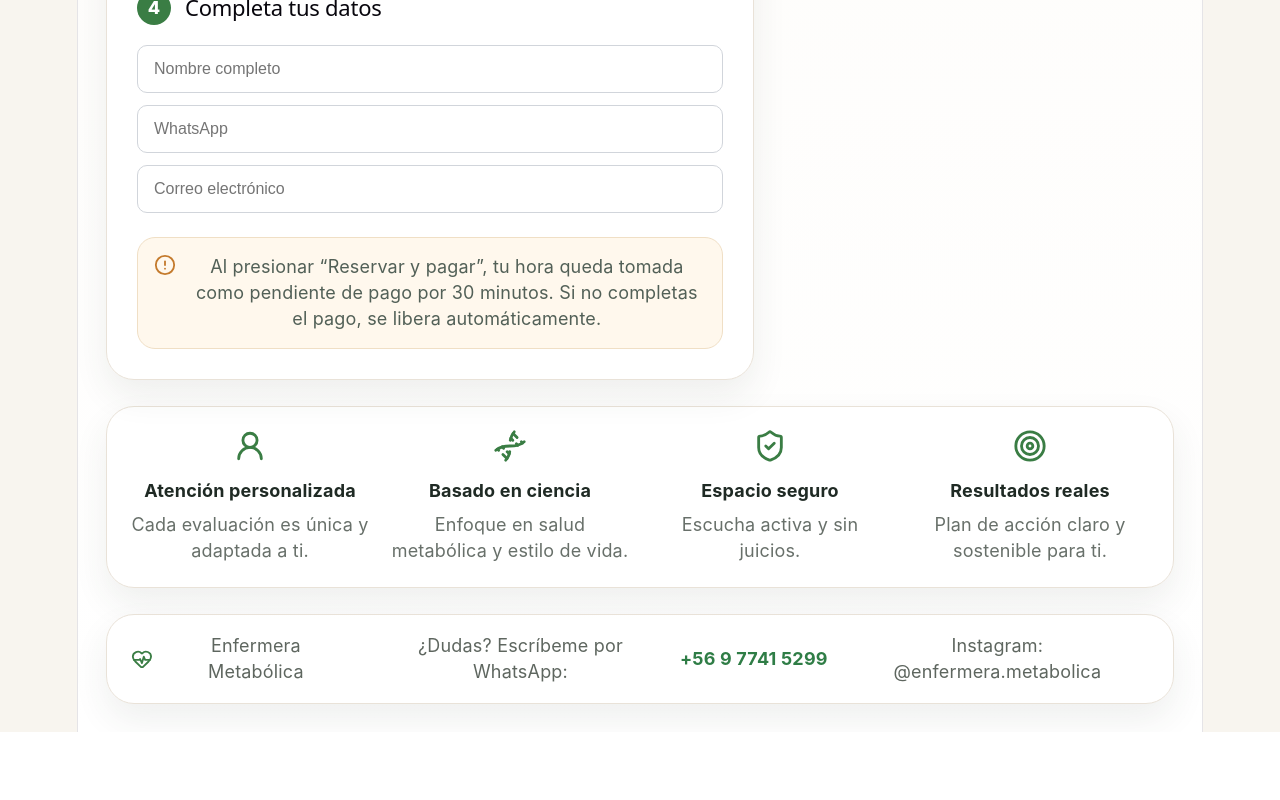
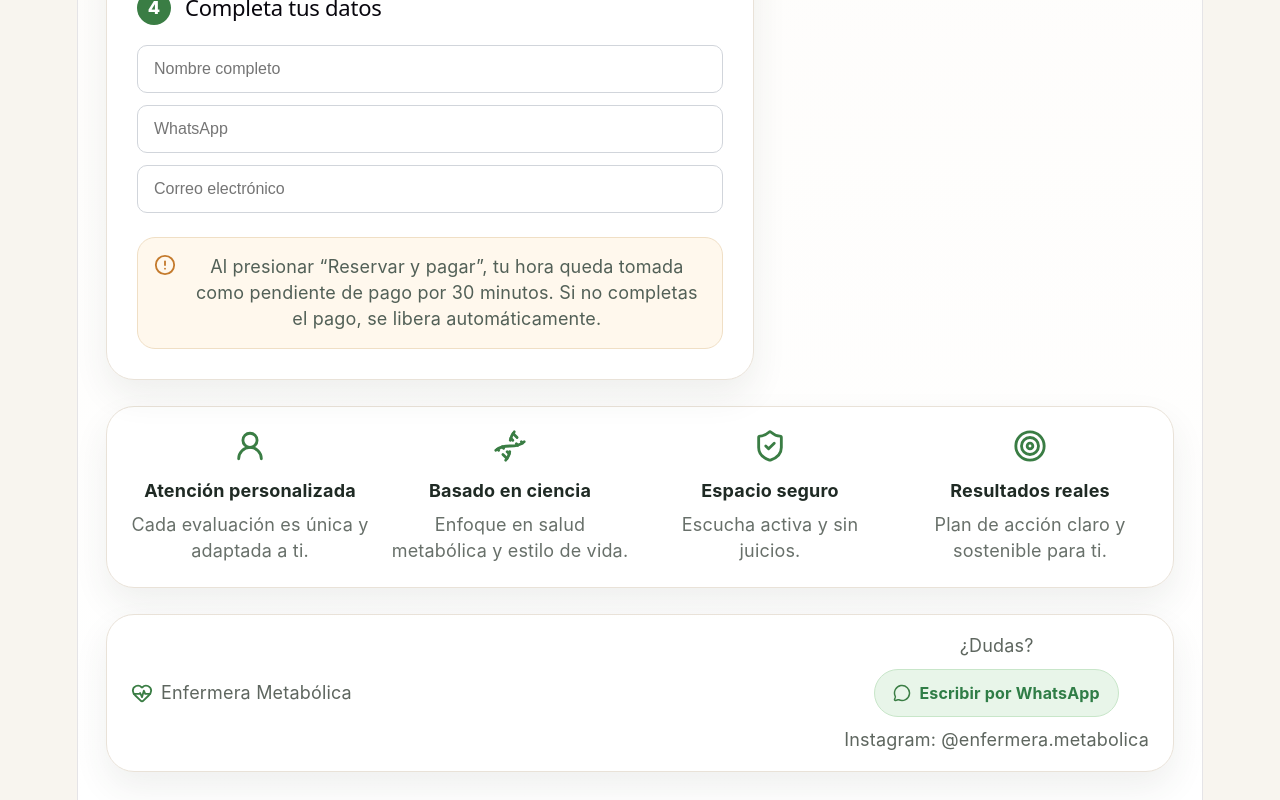
Before and after one commit to darling-rr/agenda-enfermera-metabolica, a React (Vite) app: page / in a window 1280 px wide. Shown: the part 1817-2617 px from the top of the page. Before the commit the page ends 2549 px from the top, so only its background shows below. Built offline with nearby package versions, Linux system fonts and the light colour scheme; no server answers; the database is empty.

Commit message:
mejora UI: boton whatsapp y contacto mas limpio

```diff
--- a/src/App.css
+++ b/src/App.css
@@ -1084,3 +1084,26 @@ footer a {
   align-items: center;
   gap: 8px;
 }
+
+.contactBlock {
+  display: flex;
+  flex-direction: column;
+  align-items: center;
+  gap: 10px;
+  text-align: center;
+}
+
+.whatsappLink {
+  display: inline-flex;
+  align-items: center;
+  justify-content: center;
+  gap: 8px;
+  background: #e8f5e9;
+  color: #2f7d46;
+  font-weight: 700;
+  font-size: 16px;
+  text-decoration: none;
+  padding: 10px 18px;
+  border-radius: 999px;
+  border: 1px solid #c8e6c9;
+}
--- a/src/App.jsx
+++ b/src/App.jsx
@@ -495,15 +495,22 @@ const availableTimes = times.filter((time) => {
     <HeartPulse size={22} /> Enfermera Metabólica
   </div>
 
-  <div>
-    ¿Dudas? Escríbeme por WhatsApp:
-    <br />
-    <a href="https://wa.me/56977415299" target="_blank" rel="noreferrer">
-      +56 9 7741 5299
-    </a>
-  </div>
+ <div className="contactBlock">
+  <p>¿Dudas?</p>
 
-  <div>Instagram: @enfermera.metabolica</div>
+  <a
+    href="https://wa.me/56977415299"
+    target="_blank"
+    rel="noreferrer"
+    className="whatsappLink"
+  >
+    <MessageCircle size={18} />
+    Escribir por WhatsApp
+  </a>
+
+  <p>Instagram: @enfermera.metabolica</p>
+</div>
+
 </footer>
     </main>
   );
```
